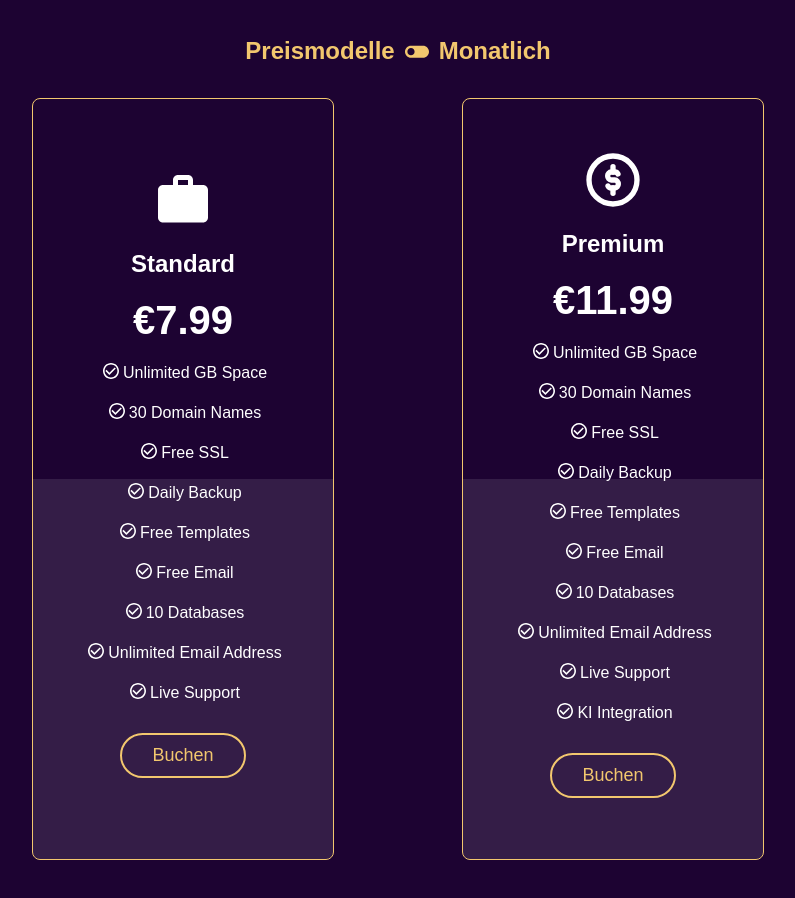
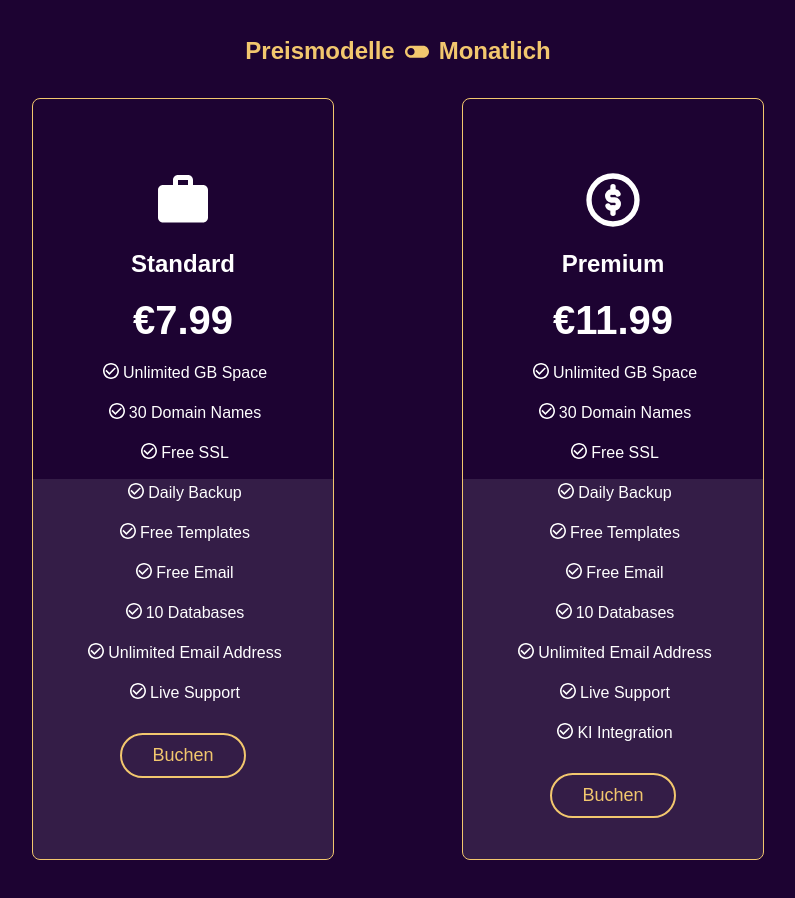
Before and after one commit to RalfHof/nextjs-boilerplate, a Next.js app: page /info in a window 1280 px wide. Shown: the part 1860-2758 px from the top of the page, without its empty margins (242-1037 px from the left). Built offline with nearby package versions, Linux system fonts and the light colour scheme.

Commit message:
New Features

```diff
--- a/src/components/pricing/page.tsx
+++ b/src/components/pricing/page.tsx
@@ -122,10 +122,10 @@ export default function PricingPage() {
                         <div style={{ width: "100%", height: "100px", display: "flex", alignItems: "center", justifyContent: "center", position: "relative" }}>
                             <WorkIcon style={{ scale: "2.5" }} />
                         </div>
-                        <div style={{ width: "100%", textAlign: "center", position: "relative" }}>
+                        <div style={{ width: "100%", textAlign: "center", }}>
                             <h1 style={{ margin: "0" }}>Standard</h1>
                         </div>
-                        <div style={{ textAlign: "center", position: "relative" }}>
+                        <div style={{ textAlign: "center" }}>
                             <h4 style={{ fontSize: "40px", margin: "20px" }}>{Standardprice}</h4>
                             {!isToggleOn && (
                                 <div>
@@ -173,8 +173,8 @@ export default function PricingPage() {
                         }}
                     >
                         <div style={{ backgroundColor: "rgba(255,255,255,0.1)", height: "50%", width: "100%", position: "absolute", bottom: "0", left: "0" }}></div>
-                        <div style={{ width: "100%", height: "100px", display: "flex", alignItems: "center", justifyContent: "center", position: "relative" }}>
-                            <TbPremiumRights style={{ scale: "4" }} />
+                        <div style={{ width: "100%", height: "100px", display: "flex", alignItems: "center", justifyContent: "center", marginTop:"40px"}}>
+                            <TbPremiumRights style={{ scale: "4", }} />
                         </div>
                         <div style={{ width: "100%", textAlign: "center", position: "relative" }}>
                             <h1 style={{ margin: "0" }}>Premium</h1>
```
